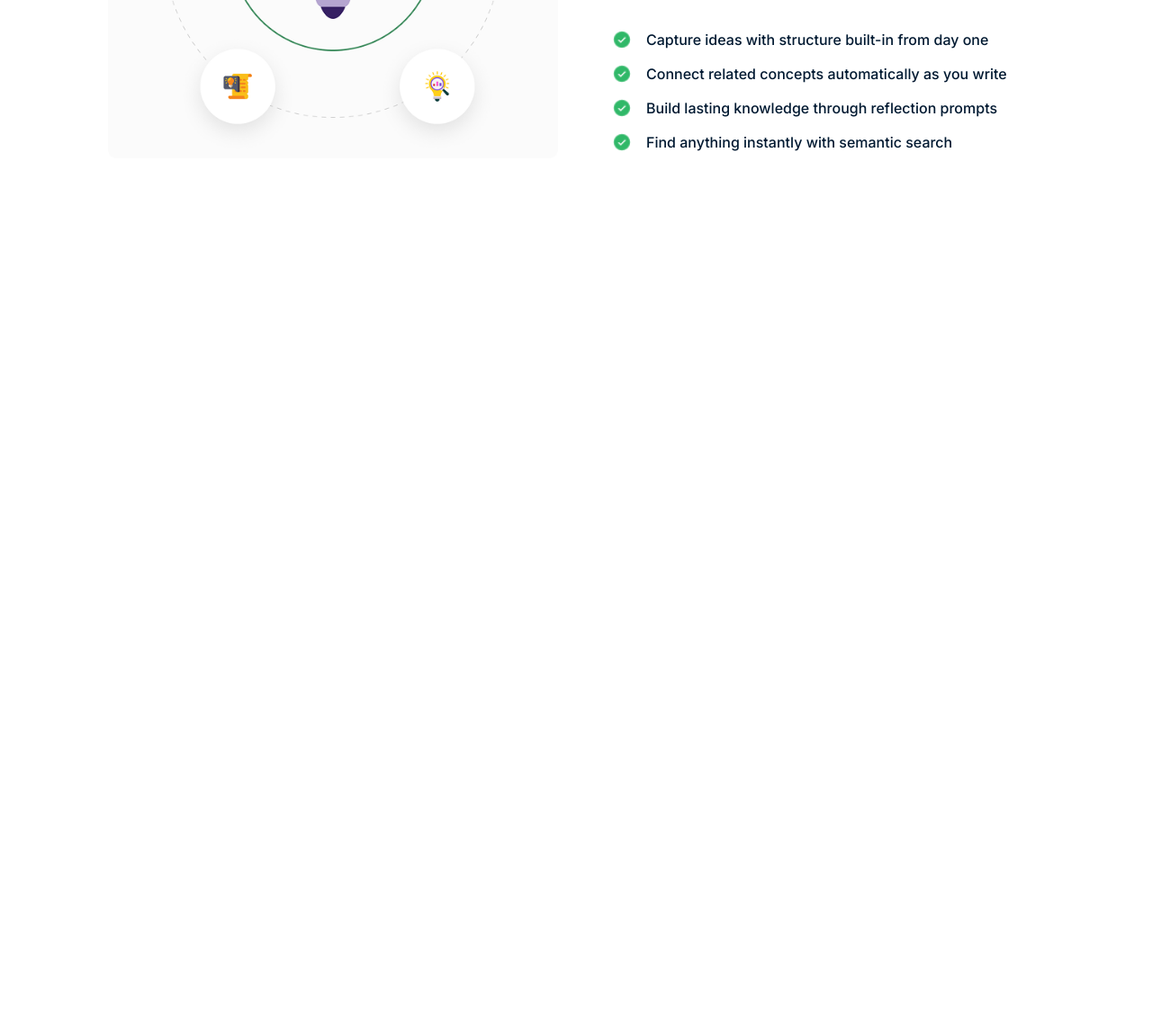
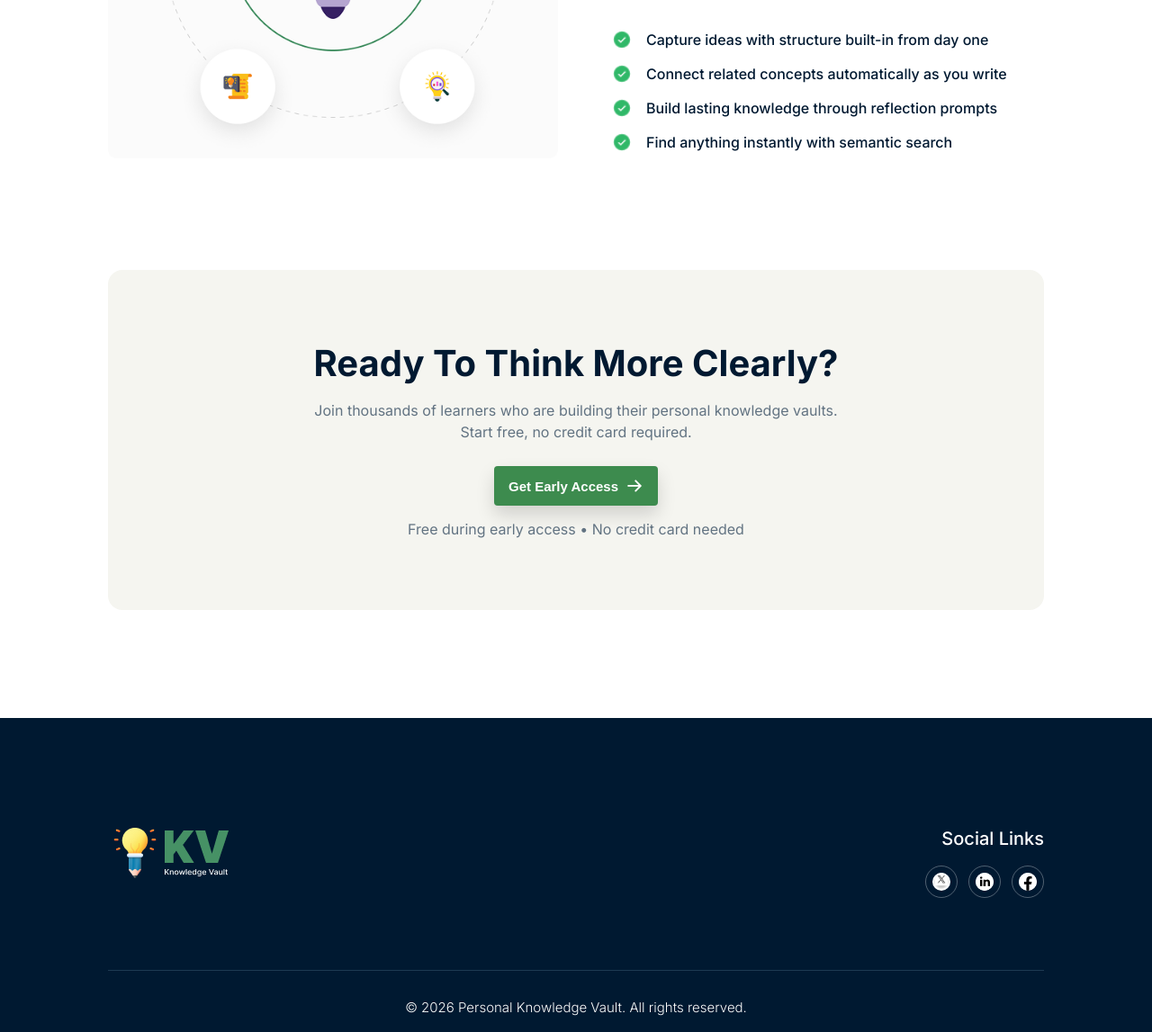
Before and after one commit to CaffeineCodeLab/Knowledge-Vault, a plain HTML site: page index.html in a window 1280 px wide. Shown: the part 1653-2800 px from the top of the page at 90% size. Before the commit the page ends 1953 px from the top, so only its background shows below. Drawn offline with Linux system fonts and the light colour scheme.

Commit message:
added footer section

```diff
--- a/index.html
+++ b/index.html
@@ -140,5 +140,56 @@
 
             </div>
         </section>
+
+        <!-- EARLY ACCESS -->
+         <section class="early-access">
+            <div class="section-container early-content">
+                <h2>Ready To Think More Clearly?</h2>
+                <p class="early-subtitle">
+                    Join thousands of learners who are building their personal knowledge vaults. <br/>Start free, no credit card required.
+                </p>
+
+                <button class="btn-primary">
+                    Get Early Access
+                    <img src="assets/ArrowRight.png" alt="arrow">
+                </button>
+
+                <p class="early-note">Free during early access • No credit card needed</p>
+            </div>
+         </section>
+
+         <!-- FOOTER -->
+          <footer class="footer">
+            <div class="section-container footer-top">
+                <div class="footer-logo">
+                    <img src="assets/logo-footer.png" alt="Knowledge Vault">
+                </div>
+
+                <div class="footer-social">
+                    <p>Social Links</p>
+                    <div class="social-icons">
+                        <a href="#" class="social-icon">
+                            <img src="assets/twitter.png" alt="Twitter">
+                        </a>
+
+                        <a href="#" class="social-icon">
+                            <img src="assets/linkedin.png" alt="LinkedIn">
+                        </a>
+
+                        <a href="#" class="social-icon">
+                            <img src="assets/facebook.png" alt="Facebook">
+                        </a>
+                    </div>
+                </div>
+            </div>
+
+            <div class="section-container">
+                <div class="footer-divider"></div>
+                <div class="footer-bottom">
+                    <p>© 2026 Personal Knowledge Vault. All rights reserved.</p>
+                </div>
+            </div>
+
+          </footer>
 </body>
 </html>
--- a/style.css
+++ b/style.css
@@ -53,18 +53,21 @@ body {
     background-color: #3d8b4e;
     color: #ffffff;
     border: none;
-    padding: 12px 24px;
-    border-radius: 8px;
+    padding: 12px 16px;
+    border-radius: 4px;
     font-size: 15px;
     font-weight: 600;
     cursor: pointer;
-    display: flex;
+    display: inline-flex;
     align-items: center;
     gap: 8px;
+    transition: background-color 0.3s ease, box-shadow 0.3s ease;
+    box-shadow: 0px 10px 20px 0px #00000026;
 }
 
 .btn-primary:hover{
-    background-color: #469165FF;;
+    background-color: #469165FF;
+    box-shadow: 0px 4px 12px 0px #3D8B4E59;
 }
 
 /* Banner */
@@ -289,3 +292,128 @@ body {
     width: 22px;
     height: 22px;
 }
+
+/* EARLY ACCESS */
+
+.early-access{
+    padding: 0 120px 120px 120px;
+    background-color: #ffffff;
+}
+
+.early-content{
+    background-color: #f5f5f0;
+    border-radius: 16px;
+    padding: 80px 40px;
+    text-align: center;
+    display: flex;
+    flex-direction: column;
+    align-items: center;
+    gap: 16px;
+}
+
+.early-content h2{
+    font-size: 40px;
+    font-weight: 700;
+    color: #001931FF;
+    line-height: 1.2;
+}
+
+.early-subtitle{
+    font-size: 16px;
+    color: #627382FF;;
+    line-height: 1.5;
+    margin-bottom: 10px;
+    text-align: center;
+}
+
+.early-note{
+    font-size: 16px;
+    color: #627382FF;
+}
+
+/* Footer */
+.footer{
+    background-color: #001931FF;
+    padding: 120px 120px 0 120px;
+}
+
+.footer-top{
+    display: flex;
+    justify-content: space-between;
+    align-items: flex-start;
+    margin-bottom: 80px;
+    padding: 0;
+}
+
+.footer-logo img{
+    width: 139px;
+    height: 60px;
+}
+
+.footer-social {
+  display: flex;
+  flex-direction: column;
+  align-items: flex-end;
+}
+
+.footer-social p{
+    font-size: 20px;
+    font-weight: 500;
+    line-height: 1.4;
+    color: #ffffffFF;
+    margin-bottom: 16px;
+    text-align: right;
+    width: 100%;
+}
+
+.social-icons{
+    display: flex;
+    gap: 12px;
+    justify-content: flex-end;
+    width: 100%;
+}
+
+.social-icon{
+    width: 36px;
+    height: 36px;
+    border-radius: 50%;
+    display: flex;
+    align-items: center;
+    justify-content: center;
+    text-decoration: none;
+    font-size: 14px;
+    transition: background-color 0.3s, transform 0.3s ease;
+    border: 1.5px solid #ffffff50;
+    overflow: hidden;
+}
+
+.social-icon img{
+    width: 20px;
+    height: 20px;
+    object-fit: contain;
+    background: #ffffffFF;
+    border-radius: 50%;
+}
+
+.social-icon:hover{
+    border-color: #ffffff;
+    transform: scale(1.15);
+}
+
+.footer-divider{
+    height: 1px;
+    background-color: #1e3a52;
+    margin: 0 0 30px 0;
+}
+
+.footer-bottom{
+    text-align: center;
+    padding-bottom: 30px;
+}
+
+.footer-bottom p{
+    font-size: 15px;
+    font-weight: 300;
+    line-height: 1.5;
+    color: #fafafaFF;
+}
```
Also changed, not shown: assets/facebook.png (added), assets/linkedin.png (added), assets/twitter.png (added).
